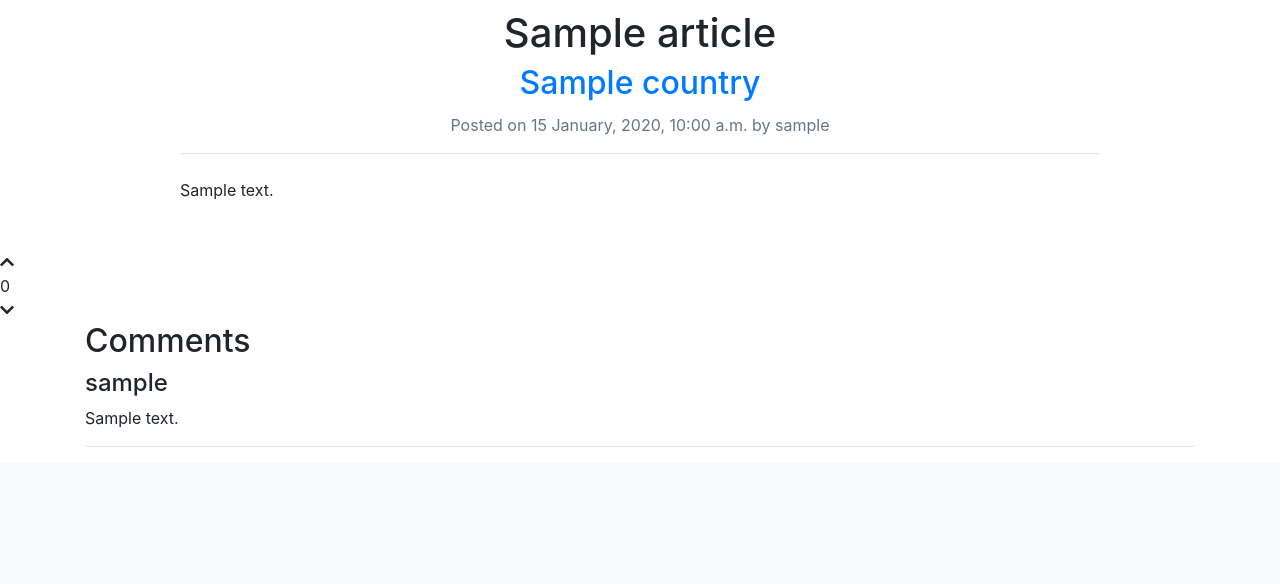
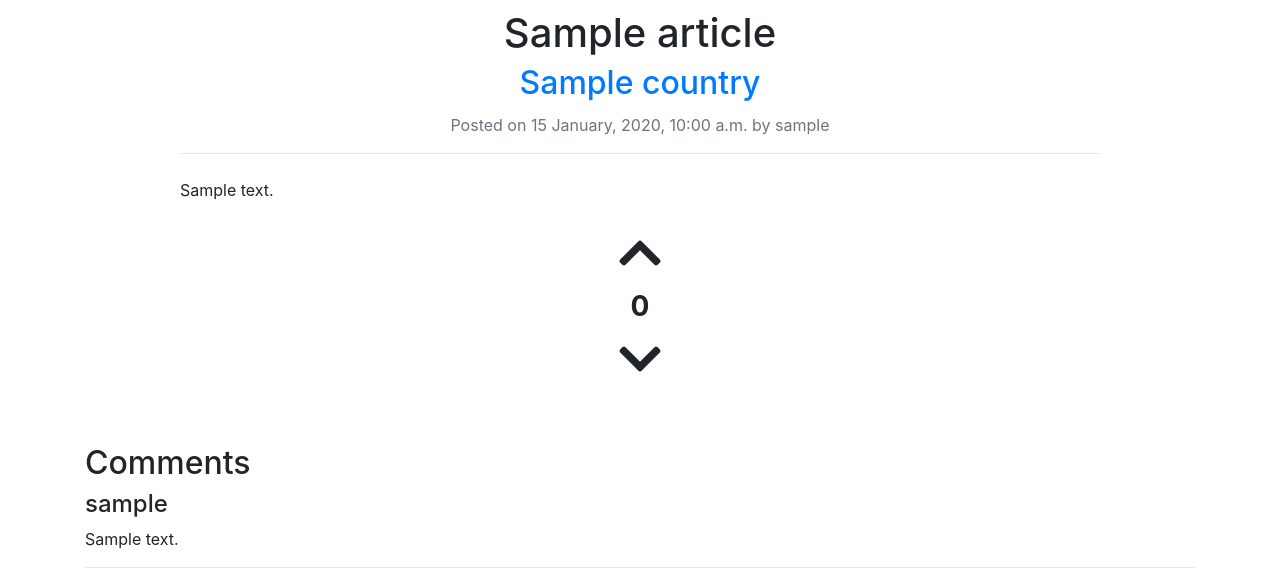
Before and after one commit to Code-Institute-Submissions/bens6477-exploring-unseen-blog_DecResub, a Django app: a page that uses templates/article_detail.html in a window 1280 px wide. Shown: the part 839-1423 px from the top of the page. Before the commit the page ends 1286 px from the top, so only its background shows below. Run offline with Django 3.2, Linux system fonts and the light colour scheme; tables that the repository leaves empty hold one stand-in row (values such as "Sample post"); some libraries are stand-ins or nearby versions.

Commit message:
Style voting buttons on artile_detail

```diff
--- a/requirements.txt
+++ b/requirements.txt
@@ -1,5 +1,6 @@
 asgiref==3.5.0
 cloudinary==1.29.0
+coverage==6.4
 dj-database-url==0.5.0
 dj3-cloudinary-storage==0.0.6
 Django==3.2.13
--- a/static/css/style.css
+++ b/static/css/style.css
@@ -51,3 +51,15 @@
     width: 100%;
     aspect-ratio: 4/3;
 }
+
+
+/* Voting Buttons */
+.btn-vote {
+    background-color: transparent;
+    border: none;
+    font-size: 3rem;
+}
+
+#vote-count {
+    margin-bottom: 0;
+}
--- a/templates/article_detail.html
+++ b/templates/article_detail.html
@@ -26,18 +26,19 @@
                     <div class="text-muted fst-italic mb-2 text-center">Posted on {{ article.created_date|date:"j F, Y, g:i a" }} by {{ article.author }}</div>
                     <hr>
                 </header>
-                <section class="mb-5">
+                <section class="mb-3">
                     <!-- Article body -->
                     <p>{{ article.content | safe }}</p>
                 </section>
             </article>
         </div>
     </div>
-</div>
+    <div class="row">
+        <div class="col-lg-10 mx-auto mb-5">
             <!-- Voting -->
             <!-- Upvote -->
             <div class="row">
-        <div class="col-12">
+                <div class="col-12 text-center">
                     {% if user.is_authenticated %}
                     <form action="{% url 'article_upvote' article.slug %}" method="post">
                         {% csrf_token %}
@@ -54,13 +55,13 @@
             </div>
             <!-- User votes -->
             <div class="row">
-        <div class="col-12">
-            {{ article.vote_count }}
+                <div class="col-12 text-center">
+                    <h3 id="vote-count"><strong>{{ article.vote_count }}</strong></h3>
                 </div>
             </div>
             <!-- Downvote -->
             <div class="row">
-        <div class="col-12">
+                <div class="col-12 text-center">
                     {% if user.is_authenticated %}
                     <form action="{% url 'article_downvote' article.slug %}" method="post">
                         {% csrf_token %}
@@ -114,3 +115,5 @@
         </div>
 
         {% endblock %}
+    </div>
+</div>
```
Lines whose indentation alone changed are shown as unchanged.
